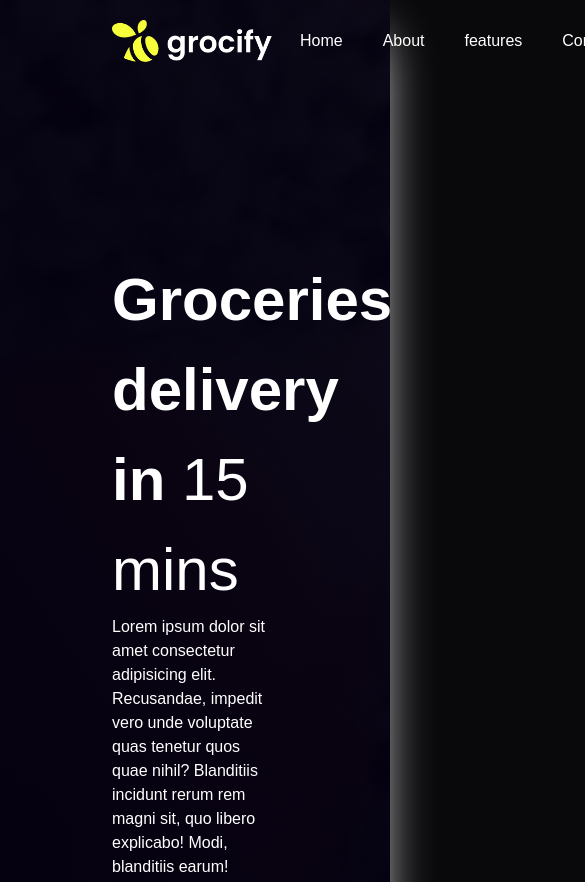
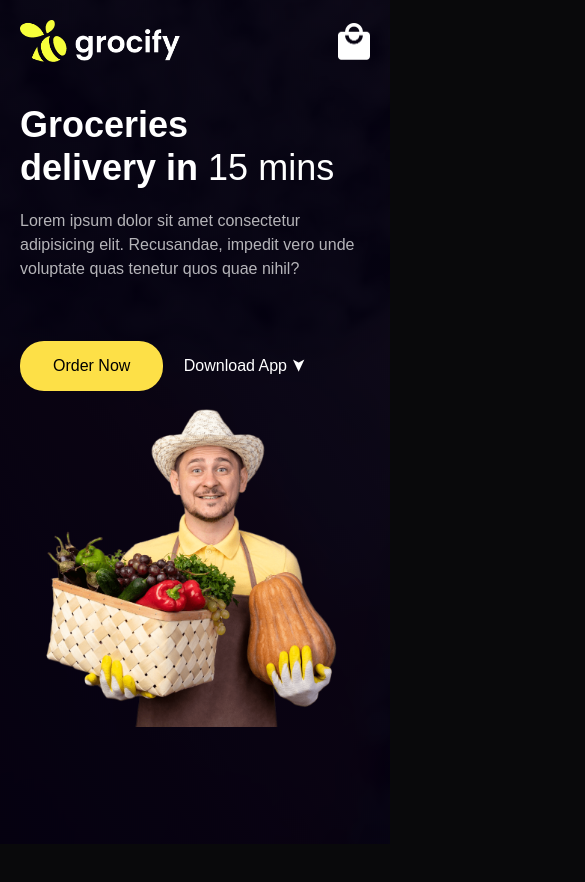
Before and after one commit to hrithik406/tailwind, a plain HTML site: page index.html in a window 390 px wide. Shown: the top 882 px of the page, 585 px wide, since content can reach past the window. After the commit the page ends 844 px from the top, so only its background shows below. Drawn offline with nearby package versions, Linux system fonts and the light colour scheme.

Commit message:
Update index.html

```diff
--- a/index.html
+++ b/index.html
@@ -10,10 +10,10 @@
 </head>
 
 <body class="bg-zinc-950">
-    <div class="container min-h-screen bg-[url('images/image.png')] mx-auto shadow-2xl shadow-white px-28 py-5 ">
-        <nav class="flex items-center relative z-10">
+    <div class="container min-h-screen bg-[url('images/image.png')] mx-auto shadow-2xl shadow-white md:px-28 p-5">
+        <nav class="flex max-lg:justify-between items-center relative z-10">
             <img src="images/logo.png" class="w-40 cursor-pointer">
-            <ul class="flex-1 flex text-center no-underline text-white px-2 justify-center">
+            <ul class="flex-1 flex text-center no-underline text-white px-2 justify-center max-lg:hidden">
                 <li class="list-item px-5"><a href="#">Home</a></li>
                 <li class="list-item px-5"><a href="#">About</a></li>
                 <li class="list-item px-5"><a href="#">features</a></li>
@@ -22,9 +22,9 @@
             <img src="images/cart.png" class="w-8 cursor-pointer">
         </nav>
 
-        <div class="text-white mt-48 max-w-xl">
-            <h1 class="text-6xl font-semibold leading-normal">Groceries<br>delivery in <span class="font-light">15 mins</span></h1>
-            <p>Lorem ipsum dolor sit amet consectetur adipisicing elit. Recusandae, impedit vero unde voluptate quas tenetur quos quae nihil? Blanditiis incidunt rerum rem magni sit, quo libero explicabo! Modi, blanditiis earum!</p>
+        <div class="text-white mt-10 lg:mt-48 max-w-xl">
+            <h1 class="text-4xl md:text-5xl lg:text-6xl font-semibold leading-normal max-lg:leading-[2.7rem]">Groceries<br>delivery in <span class="font-light">15 mins</span></h1>
+            <p class="py-5 lg:text-lg text-white/70 line-clamp-3">Lorem ipsum dolor sit amet consectetur adipisicing elit. Recusandae, impedit vero unde voluptate quas tenetur quos quae nihil?</p>
         </div>
         <div class="mt-10 relative">
             <a href="#" class="bg-yellow-300 rounded-3xl py-3 px-8 font-medium inline-block mr-4 hover:bg-transparent hover:border-yellow-300 hover:text-white duration-300 hover:border border border-transparent">Order Now</a>
```
